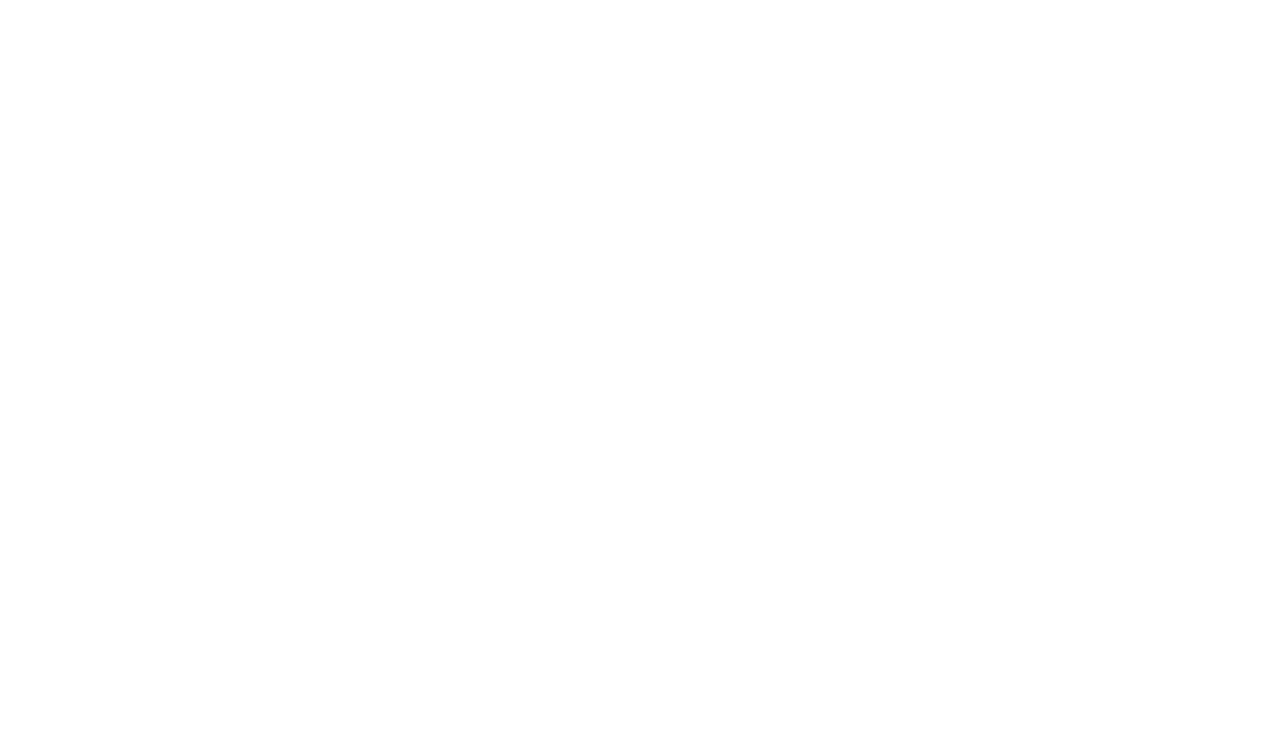
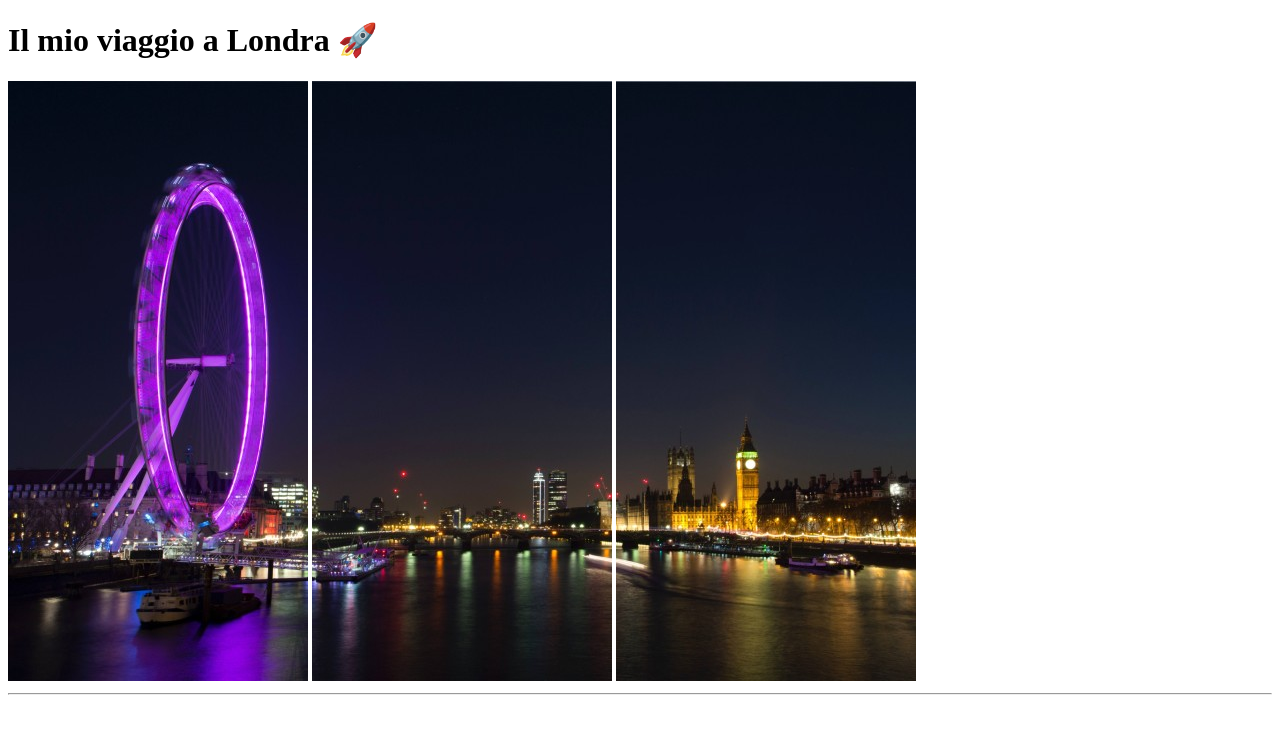
Before and after one commit to FerrariMarc0/html-london-trip, a plain HTML site: page index.html in a window 1280 px wide. Drawn offline with Linux system fonts and the light colour scheme.

Commit message:
inserimento imgs

```diff
--- a/index.html
+++ b/index.html
@@ -8,7 +8,11 @@
 </head>
 <body>
     <header>
-
+        <h1>Il mio viaggio a Londra 🚀</h1>
+        <img src="img/lo.jpg" alt="">
+        <img src="img/nd.jpg" alt="">
+        <img src="img/on.jpg" alt="">
+        <hr>
     </header>
     <main>
         <section>
```
Also changed, not shown: img/lo.jpg (added), img/nd.jpg (added), img/on.jpg (added).
